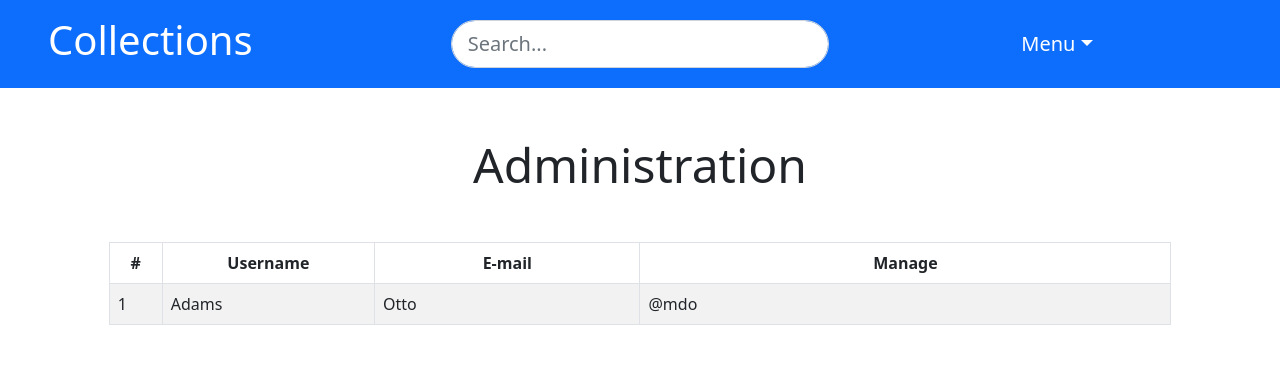
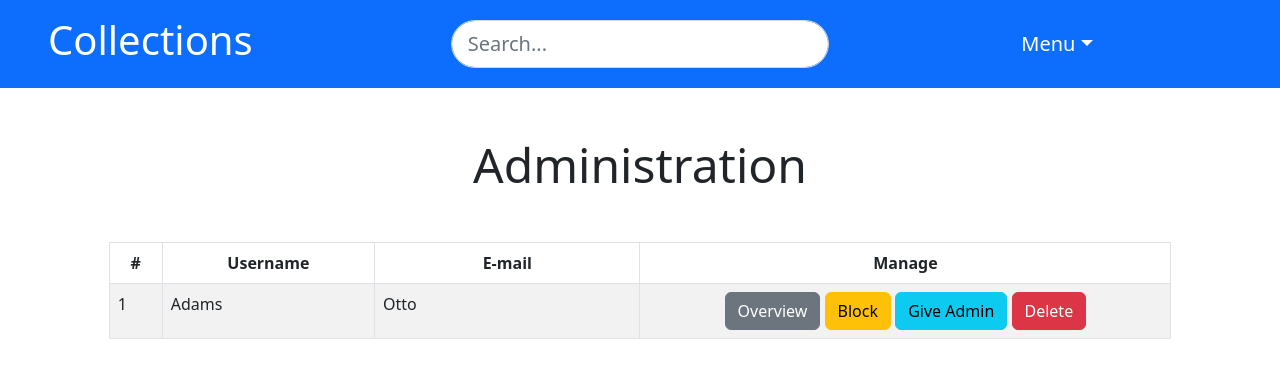
Before and after one commit to 1zboro1/item-collection-app, a React (Create React App) app in the folder client/: page /adminpage in a window 1280 px wide. Shown: the top 378 px of the page. Built offline with nearby package versions, Linux system fonts and the light colour scheme.

Commit message:
fix manage functions on click

```diff
--- a/client/public/index.html
+++ b/client/public/index.html
@@ -24,7 +24,7 @@
       work correctly both with client-side routing and a non-root public URL.
       Learn how to configure a non-root public URL by running `npm run build`.
     -->
-    <title>React App</title>
+    <title>Collections</title>
   </head>
   <body>
     <noscript>You need to enable JavaScript to run this app.</noscript>
--- a/client/src/components/Manage.js
+++ b/client/src/components/Manage.js
@@ -1,7 +1,33 @@
 import React from "react";
+import { Button } from "react-bootstrap";
 
-export default function Manage() {
-  return(
-    <span>test</span>
+export default function Manage(props) {
+  return (
+    <>
+      <Button variant="secondary" onClick={props.overview}>
+        Overview
+      </Button>{" "}
+      {props.blocked ? (
+        <Button variant="success" onClick={props.block}>
+          Unblock
+        </Button>
+      ) : (
+        <Button variant="warning" onClick={props.block}>
+          Block
+        </Button>
+      )}{" "}
+      {props.admin ? (
+        <Button variant="dark" onClick={props.permission}>
+          Revoke Admin
+        </Button>
+      ) : (
+        <Button variant="info" onClick={props.permission}>
+          Give Admin
+        </Button>
+      )}{" "}
+      <Button variant="danger" onClick={props.delete}>
+        Delete
+      </Button>
+    </>
   );
 }
--- a/client/src/pages/AdminPage.js
+++ b/client/src/pages/AdminPage.js
@@ -1,9 +1,37 @@
 import React from "react";
+import { useState } from "react";
 import Header from "../components/Header";
 import { Row, Col, Table } from "react-bootstrap";
 import Manage from "../components/Manage";
 
 export default function AdminPage() {
+  let [blocked, setBlocked] = useState(false);
+  let [admin, setAdmin] = useState(false);
+
+  const clickOverview = () => {
+    console.log("overview");
+  };
+  const clickManageBlock = () => {
+    if (blocked === false) {
+      setBlocked(true);
+      console.log("block");
+    } else {
+      setBlocked(false);
+      console.log("unblocked");
+    }
+  };
+  const clickDelete = () => {
+    console.log("delete");
+  };
+  const clickManagePermission = () => {
+    if (admin === false) {
+      setAdmin(true);
+      console.log("admin");
+    } else {
+      setAdmin(false);
+      console.log("nonAdmin");
+    }
+  };
   return (
     <>
       <Header />
@@ -29,7 +57,16 @@ export default function AdminPage() {
                 <td>1</td>
                 <td>Adams</td>
                 <td>Otto</td>
-                <td>@mdo</td>
+                <td className="text-center">
+                  <Manage
+                    overview={clickOverview}
+                    block={clickManageBlock}
+                    delete={clickDelete}
+                    permission={clickManagePermission}
+                    admin={admin}
+                    blocked={blocked}
+                  />
+                </td>
               </tr>
             </tbody>
           </Table>
```
